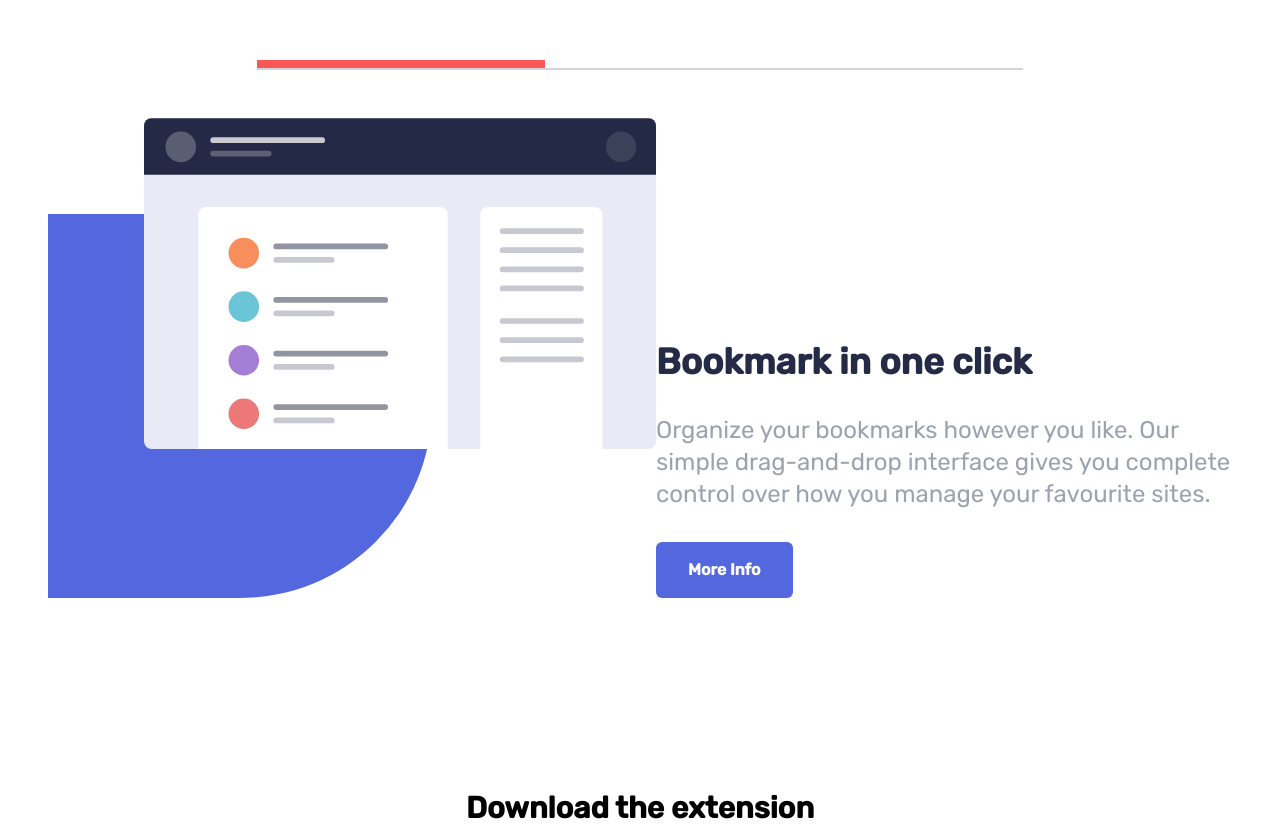
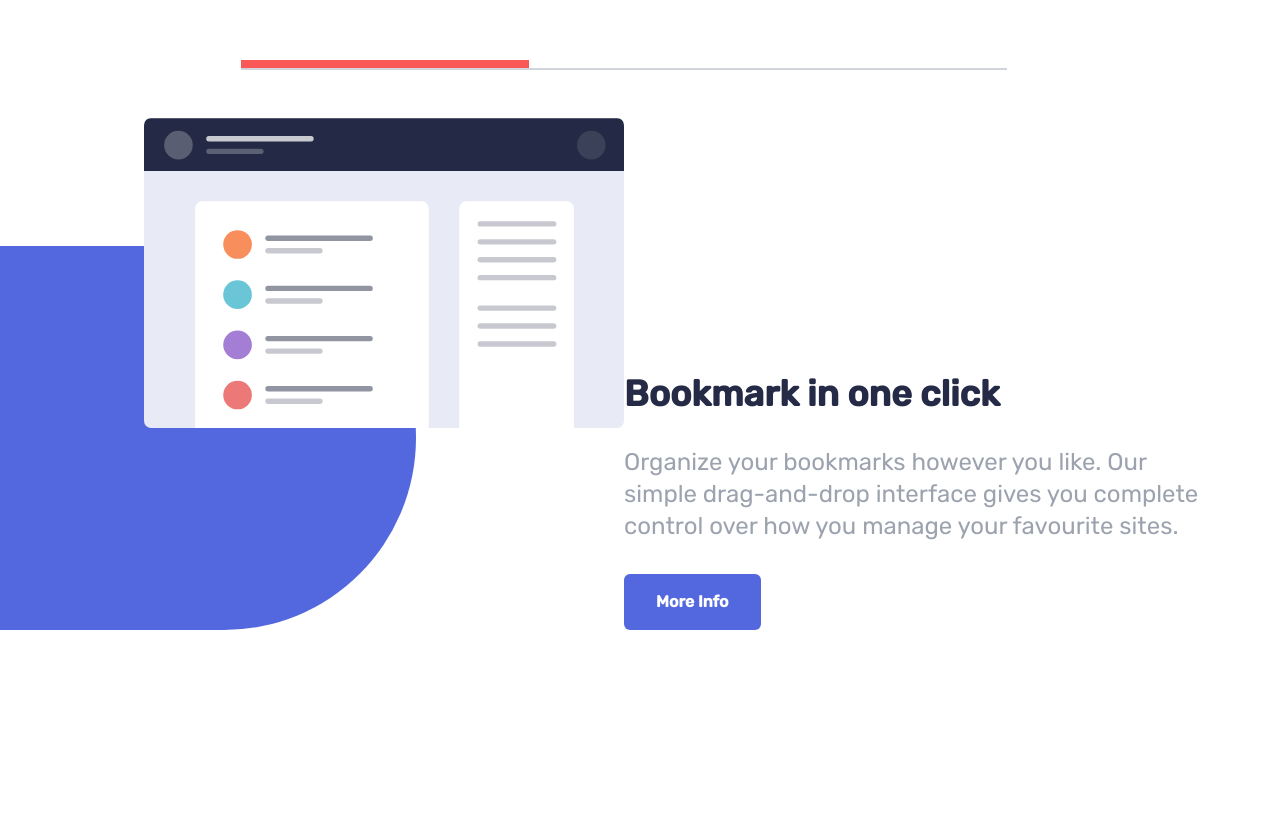
Before and after one commit to joelmatiasduran/landing-tmia, a Next.js app: page / in a window 1280 px wide. Shown: the part 1264-2089 px from the top of the page. Built offline with nearby package versions, Linux system fonts and the light colour scheme.

Commit message:
Features fix

```diff
--- a/components/Features/index.tsx
+++ b/components/Features/index.tsx
@@ -14,7 +14,7 @@ const Features: React.FC<indexProps> = ({}) => {
 
   return (
     <>
-      <div className="flex flex-col justify-center items-center mt-8 w-full min-w-full px-8 md:px-auto">
+      <div className="flex flex-col justify-center items-center mt-8 w-full min-w-full pr-8 md:px-auto">
         <div>
           <h2 className="text-4xl font-bold text-center text-very-dark-blue">
             Features
@@ -67,9 +67,9 @@ const Features: React.FC<indexProps> = ({}) => {
         </div>
         {/* The content of the features */}
         <div className="mt-12 w-full flex flex-col justify-center items-center">
-          <div className="w-full flex flex-col  md:flex-row justify-center items-center">
+          <div className="w-full flex flex-col md:flex-row ">
             <div className="w-full md:w-1/2 relative">
-              <div className="absolute left-24">
+              <div className="absolute left-24 md:left-36">
                 {currentTab === "first" && (
                   <Image
                     src={FirstImg}
@@ -84,7 +84,7 @@ const Features: React.FC<indexProps> = ({}) => {
                   <Image src={ThirdImg} alt={"Feature Image"} />
                 )}
               </div>
-              <div className="bg-soft-blue rounded-r-full h-56 md:h-96 w-96 mt-24"></div>
+              <div className=" bg-soft-blue rounded-r-full h-56 md:h-96 w-4/6 mt-32"></div>
             </div>
             <div className="mt-12 md:mt-auto w-full md:w-1/2 max-w-xl">
               {currentTab === "first" && (
```
